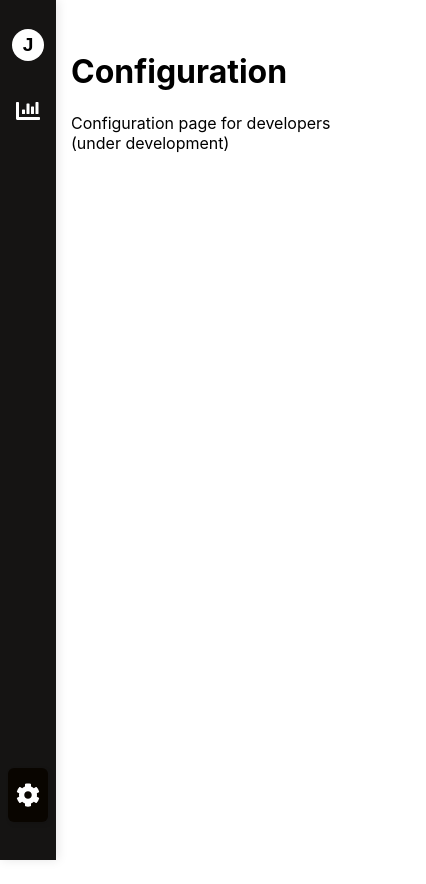
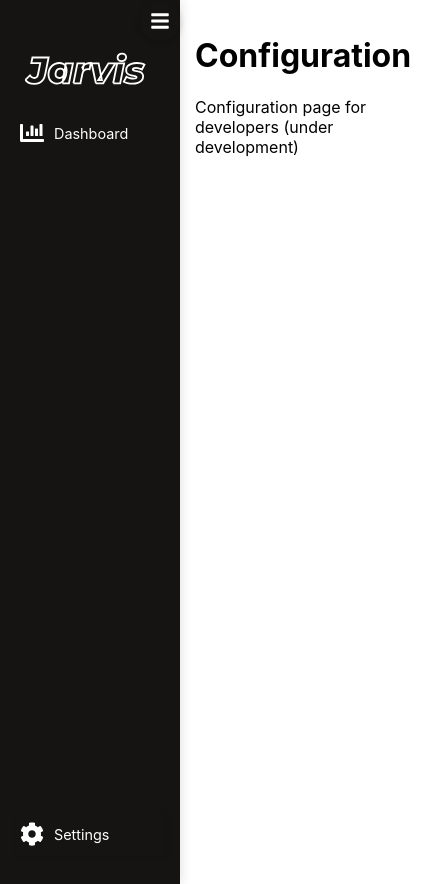
Before and after one commit to Gustavocoello/MCP-Nexus, a React (Create React App) app in the folder frontend/: page /config in a window 390 px wide. Shown: the whole page, 426 px wide, since content can reach past the window. Built offline with nearby package versions, Linux system fonts and the light colour scheme; no server answers.

Commit message:
Sidebar completed successfully

```diff
--- a/frontend/src/components/Sidebar.css
+++ b/frontend/src/components/Sidebar.css
@@ -12,8 +12,35 @@
   display: flex;
   flex-direction: column;
   justify-content: space-between;
+  transition: all 0.5s ease-in-out;
+  position: relative;
+  }
+  .sidebar-upper {
+    margin-top: 15px;
+    margin-bottom: 20px;
+  }
+  /* ==== Botón de Toggle ==== */
+  .sidebar-toggle {
+  position: absolute;
+  display: flex;
+  align-items: center;
+  justify-content: center;
+  right: 0px;
+  top: 1px;
+  width: 40px;
+  height: 40px;
+  color: #ffffff;
+  border-radius: 50%;
+  font-size: 11px;
+  cursor: pointer;
+  z-index: 1000;
+  box-shadow: 0 2px 6px rgba(0, 0, 0, 0.2);
+  transition: all 0.3s ease-in-out;
 }
 
+.sidebar-toggle:hover {
+  transform: scale(1.1);
+}
 /* ==== Logo ==== */
 .jarvis-logo {
   width: 200px;
@@ -24,34 +51,6 @@
   padding: 5px; /* Padding reducido */
   margin: 0 auto;
   }
-
-/* ==== Toggle Button ==== */
-.toggle-btn {
-  position: absolute;
-  left: -50px;
-  top: 20px;
-  background: #f5f5f5;
-  color: #333;
-  border: 1px solid #e0e0e0;
-  border-radius: 4px 0 0 4px;
-  padding: 10px;
-  cursor: pointer;
-  font-size: 20px;
-  transition: all 0.3s ease;
-}
-
-.toggle-btn:hover {
-  background: #e0e0e0;
-}
-
-/* ==== Sidebar Containers ==== */
-.sidebar-upper {
-  flex: 0;
-  display: flex;
-  flex-direction: column;
-  justify-content: center;
-}
-
 /* ==== Sidebar Items ==== */
 .sidebar-item {
   display: flex;
@@ -68,82 +67,192 @@
   }
 
 .sidebar-item:hover {
-  background: #e0e0e0;
+  background: #706b6b;
   }
 
 .sidebar-item.active {
-  background: #090500;
   box-shadow: 2px 2px 5px rgba(0, 0, 0, 0.1);
   }
-
-.sidebar-item:last-child {
-  margin-top: auto;
-  margin-bottom: 30px;
-}
-
 /* ==== Icono y Label ==== */
 .icon {
   font-size: 1.25rem;
-  margin-right: 0.75rem;
-  min-width: 20px;
-  transition: margin 0.3s ease;
+  margin-right: 10px;
+  transition: all 0.3s ease;
   }
 
 .label {
   transition: opacity 0.3s ease, width 0.3s ease;
   white-space: nowrap;
   }
+.logo-icon {
+  display: none;
+  font-size: 1.5rem;
+  color: white;
+  }
+/* ======= Aqui va cuando se abre el sidebar ========*/
+.siderbar.open {
+  width: 150px;
+  }
+.sidebar.open.sidebar-toggle {
+  right: calc(150px - 20px);
+  }
+.sidebar.open .jarvis-logo {
+  margin: 0 auto;
+  }
+.sidebar.open .logo-icon {
+  display: none;
+  }
 
-/* Estilo por defecto: muestra el logo completo */
-.logo-full {
+/* ===== Aqui va cuando se cierra el sidebar ========*/
+.sidebar.closed {
+  width: 40px;
+  padding: 0.5rem;
+  }
+.sidebar.closed .label {
+  display: none;
+  }
+.sidebar.closed .icon {
+  margin-right: 0;
+  display: block;
+  margin: 0 auto;
+  }
+.sidebar.closed .sidebar-toggle {
+  right: calc(50% - 20px); /* Centra el botón (mitad del ancho del botón) */
+  }
+.sidebar.closed .logo-icon {
+    margin: 0;
+    position: absolute;
+    top: 65px;
+    transform: translateY(-50%);
+    display: flex;
+  }
+
+  /* Ocultar/mostrar según estado */
+.logo-full { /* Logo animado */
   display: block;
 }
 
-.logo-icon {
+.logo-icon { /* Letra J */
   display: none;
 }
 
-/* ================= RESPONSIVE ================= */
+.sidebar.closed .logo-full {
+  display: none;
+}
+
+.sidebar.closed .logo-icon {
+  display: flex;
+}
+
+/* ================= RESPONSIVE: Solo este bloque ================= */
 @media (max-width: 768px) {
+  /* Sidebar arrancando cerrado */
   .sidebar {
     width: 40px;
     padding: 0.5rem;
   }
-  .sidebar-upper {
-    align-items: center;
-  }
-  .sidebar-item {
-    justify-content: center;
-    padding: 15px 5px;
+
+  /* Al hacer click en toggle pasa a abierto igual que en desktop */
+  .sidebar.open {
+    width: 150px;            /* Ancho de escritorio */
+    padding: 20px 15px;      /* Mismo padding que en desktop */
   }
 
+  /* Logo completo oculto por defecto en móvil */
+  .logo-full {
+    display: none !important;
+  }
+  /* Logo ícono visible por defecto en móvil */
+  .logo-icon {
+    display: flex !important;
+    align-items: center;
+    justify-content: center;
+  }
+
+  /* Al abrir, mostrar logo completo y ocultar el ícono */
+  .sidebar.open .logo-full {
+    display: block !important;
+  }
+  .sidebar.open .logo-icon {
+    display: none !important;
+  }
+
+  /* Ítems centrados y solo icono cuando está cerrado */
+  .sidebar-item {
+    padding: 10px 5px;
+  }
   .sidebar-item .label {
     display: none;
   }
+  .sidebar.open .sidebar-item .label {
+    display: inline;
+    opacity: 1;
+    width: auto;
+  }
 
+  /* Iconos más grandes y centrados */
   .icon {
     margin-right: 0;
     font-size: 1.5rem;
   }
+  .sidebar.open .icon {
+    margin-right: 10px;
+  }
 
+  /* Ajuste de contenido principal */
   .main-content {
-    margin-left: 40px;
+    margin-left: 0;
     padding: 15px;
   }
-
   .page {
-    padding: 1rem;
-  }
-  .logo-full {
-    display: none;
+    padding: 0;
   }
 
-  .logo-icon {
-    display: block;
-  }
+  /* Logo “jarvis” reducido en cerrado */
   .jarvis-logo {
     width: 20px;
     height: 20px;
     margin: 0 auto;
   }
+  .sidebar.open .jarvis-logo {
+    width: 200px;
+    height: 30px;
+    padding: 5px;
+    margin: 0 auto;
   }
+  .sidebar-item:not(.jarvis):hover {
+    background: #706b6b;
+  }
+
+  /* == Anular hover en el logo == */
+  .sidebar-item.jarvis:hover {
+    background: transparent !important;
+  }
+}
+/* ================= FIN RESPONSIVE ================= */
+
+
+
+
+
+
+
+
+
+
+
+
+
+
+
+
+
+
+
+
+/* Sirve para poner el setting al final de la barra lateral
+    .sidebar-item:last-child {
+      margin-top: auto;
+      margin-bottom: 30px;
+    }
+    */
--- a/frontend/src/components/Sidebar.js
+++ b/frontend/src/components/Sidebar.js
@@ -1,24 +1,32 @@
-import React from 'react';
+import React, { useState } from 'react';
 import { Link, useLocation } from 'react-router-dom';
-import { FaChartBar, FaCog } from 'react-icons/fa';
+import { FaChartBar, FaCog, FaBars } from 'react-icons/fa';
 import AnimatedJarvis from './AnimatedJarvis';
 import './Sidebar.css';
 
 const Sidebar = () => {
   const location = useLocation();
+  const [isOpen, setIsOpen] = useState(true); // true = abierto por defecto
 
   return (
-    <div className="sidebar">
-      {/* Contenedor para ítems superiores */}
+    <div className={`sidebar ${isOpen ? 'open' : 'closed'}`}>
+      {/* Botón de toggle */}
+      <div className="sidebar-toggle" onClick={() => setIsOpen(!isOpen)}>
+        <FaBars size={20} />
+      </div>
+
+      {/* Logo Jarvis */}
       <div className="sidebar-upper">
         <Link
           to="/"
-          className={`sidebar-item jarvis ${location.pathname === '/' ? 'active' : ''}`}>
-        <div className="jarvis-logo">
-          <AnimatedJarvis />
-        </div>
+          className={`sidebar-item jarvis ${location.pathname === '/' ? 'active' : ''}`}
+        >
+          <div className="jarvis-logo">
+            <AnimatedJarvis />
+          </div>
         </Link>
 
+        {/* Dashboard */}
         <Link
           to="/dashboard"
           className={`sidebar-item ${location.pathname === '/dashboard' ? 'active' : ''}`}
@@ -28,7 +36,7 @@ const Sidebar = () => {
         </Link>
       </div>
 
-      {/* Ítem Settings (sin contenedor inferior) */}
+      {/* Settings */}
       <Link
         to="/config"
         className={`sidebar-item ${location.pathname === '/config' ? 'active' : ''}`}
```
Also changed, not shown: frontend/public/icons/jarvis.svg (added). Lines whose indentation alone changed are shown as unchanged.
